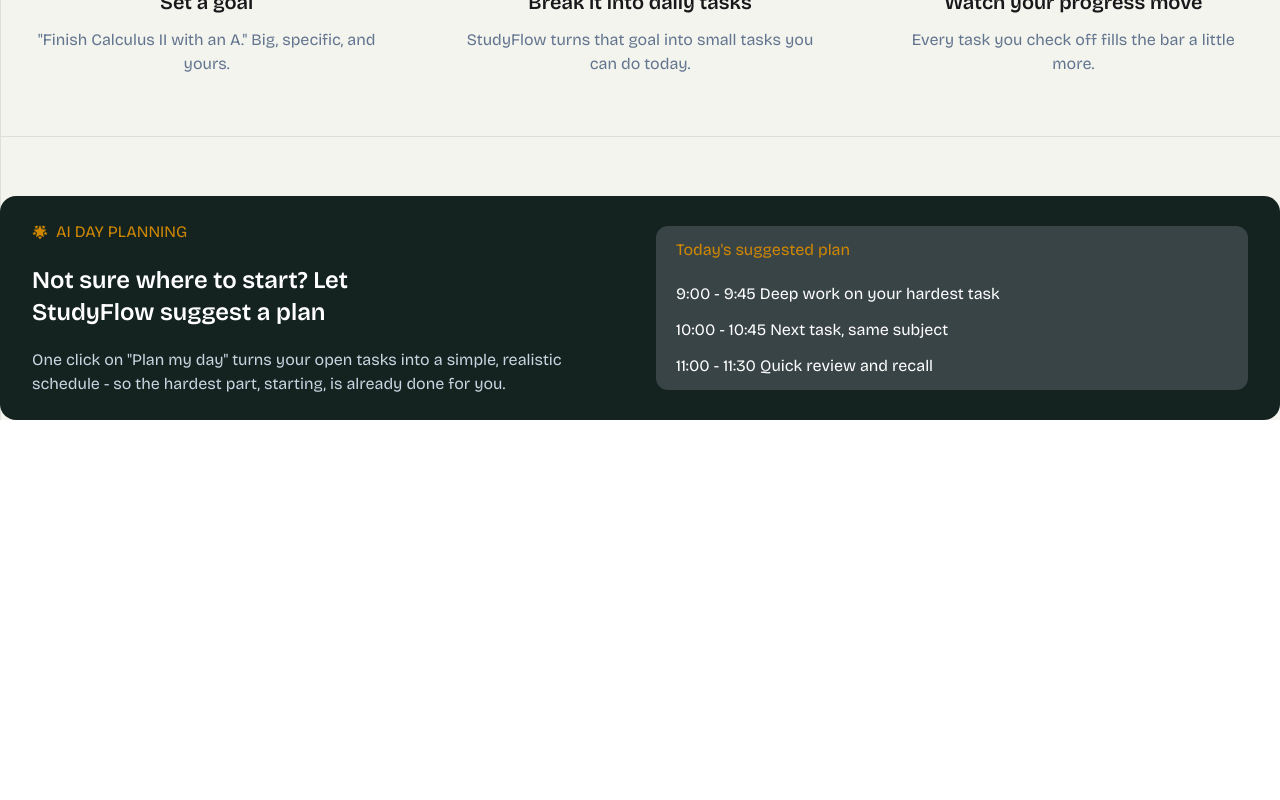
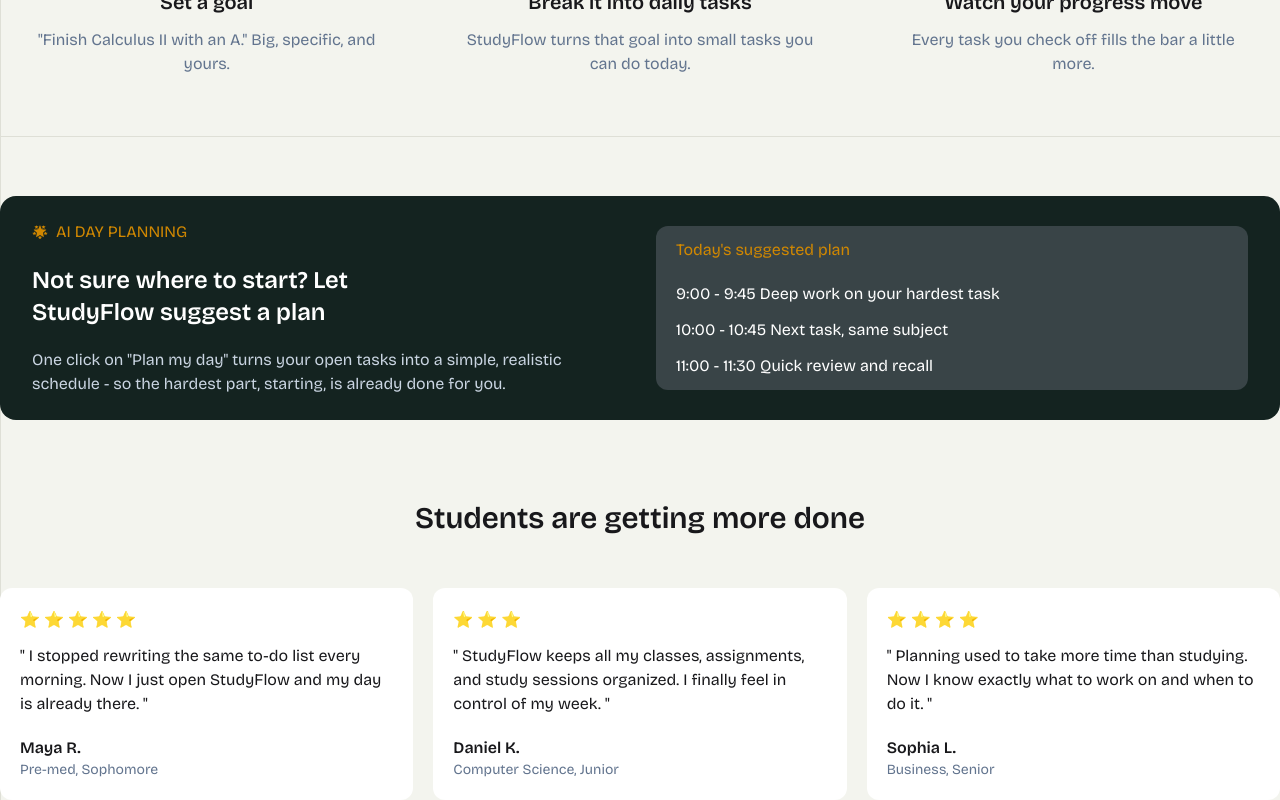
Before and after one commit to officialbondondatta/studyFlow, a React (Vite) app: page / in a window 1280 px wide. Shown: the part 2264-3064 px from the top of the page. Before the commit the page ends 2684 px from the top, so only its background shows below. Built offline with nearby package versions, Linux system fonts and the light colour scheme.

Commit message:
added review section

```diff
--- a/src/App.jsx
+++ b/src/App.jsx
@@ -4,6 +4,7 @@
 import Goals from "./components/Goals";
 import HowitWorks from "./components/HowitWorks";
 import Navbar from "./components/Navbar";
+import Rating from "./components/Rating";
 import Stats from "./components/Stats";
 
 function App() {
@@ -18,6 +19,7 @@
         <Features></Features>
         <HowitWorks></HowitWorks>
         <AiDayPlanning></AiDayPlanning>
+        <Rating></Rating>
       </div>
     </>
   )
--- /dev/null
+++ b/src/components/Rating.jsx
@@ -0,0 +1,48 @@
+import RatingCard from "./Shared/RatingCard";
+import SectionHeader from "./Shared/SectionHeader";
+const testimonials = [
+    {
+        id: 1,
+        rating: 5,
+        review:
+            "I stopped rewriting the same to-do list every morning. Now I just open StudyFlow and my day is already there.",
+        name: "Maya R.",
+        role: "Pre-med",
+        company: "Sophomore",
+    },
+    {
+        id: 2,
+        rating: 3,
+        review:
+            "StudyFlow keeps all my classes, assignments, and study sessions organized. I finally feel in control of my week.",
+        name: "Daniel K.",
+        role: "Computer Science",
+        company: "Junior",
+    },
+    {
+        id: 3,
+        rating: 4,
+        review:
+            "Planning used to take more time than studying. Now I know exactly what to work on and when to do it.",
+        name: "Sophia L.",
+        role: "Business",
+        company: "Senior",
+    },
+];
+const Rating = () => {
+    const title = "Students are getting more done"
+    return (
+        <section className="lg:mt-20 mt-10 container mx-auto">
+            <SectionHeader title={title}></SectionHeader>
+            <div className="grid lg:grid-cols-3 grid-cols-1 gap-5 md:grid-cols-3 items-center justify-center p-5 lg:p-0 ">
+                {
+                    testimonials.map(testimonial => (
+                        <RatingCard key={testimonial.id} rating={testimonial}></RatingCard>
+                    ))
+                }
+            </div>
+        </section>
+    );
+};
+
+export default Rating;
--- /dev/null
+++ b/src/components/Shared/RatingCard.jsx
@@ -0,0 +1,23 @@
+const RatingCard = ({ rating }) => {
+    return (
+        <div className="bg-white p-5 space-y-3 rounded-xl">
+            <span className="">
+                {"⭐️ ".repeat(rating.rating)}
+            </span>
+            <p className="mt-3">" {rating.review} "</p>
+            <div className="mt-5">
+                <h2 className="font-semibold">{rating.name}</h2>
+                <p className="text-slate-500 text-sm">
+                    <span>
+                        {rating.role},
+                    </span>
+                    <span>
+                        {` ${rating.company}`}
+                    </span>
+                </p>
+            </div>
+        </div>
+    );
+};
+
+export default RatingCard;
```
